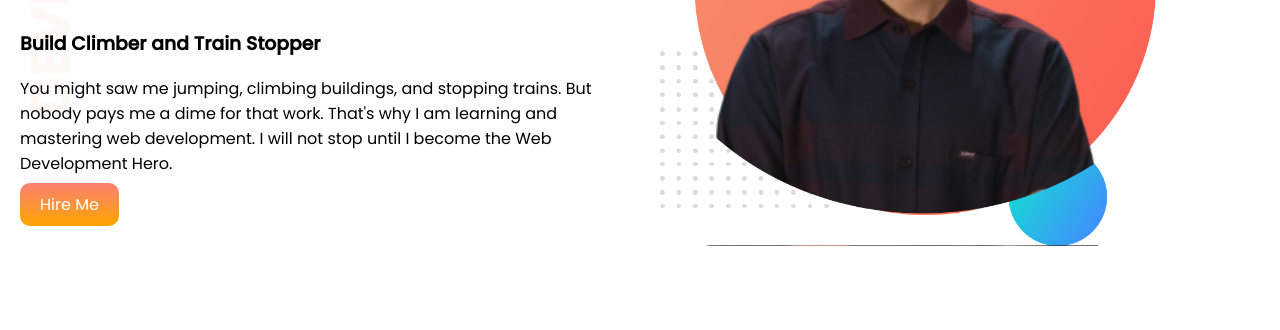
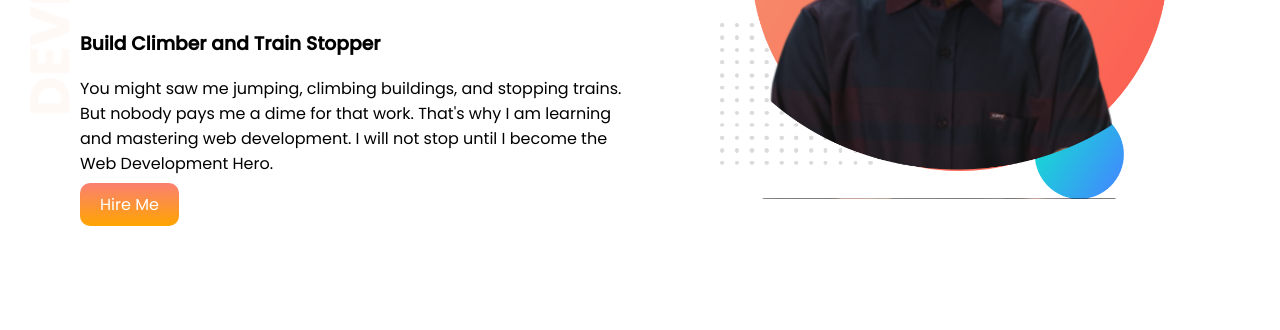
Before and after one commit to codewithashek/my-first-portfolio, a plain HTML site: page index.html in a window 1280 px wide. Shown: the part 246-576 px from the top of the page. Drawn offline with Linux system fonts and the light colour scheme.

Commit message:
final again

```diff
--- a/style.css
+++ b/style.css
@@ -14,7 +14,7 @@ section {
 }
 .half{
     width: 50%;
-    padding-left: 20px;
+    padding-left: 80px;
 }
 .half img{
     width: 80%;
```
